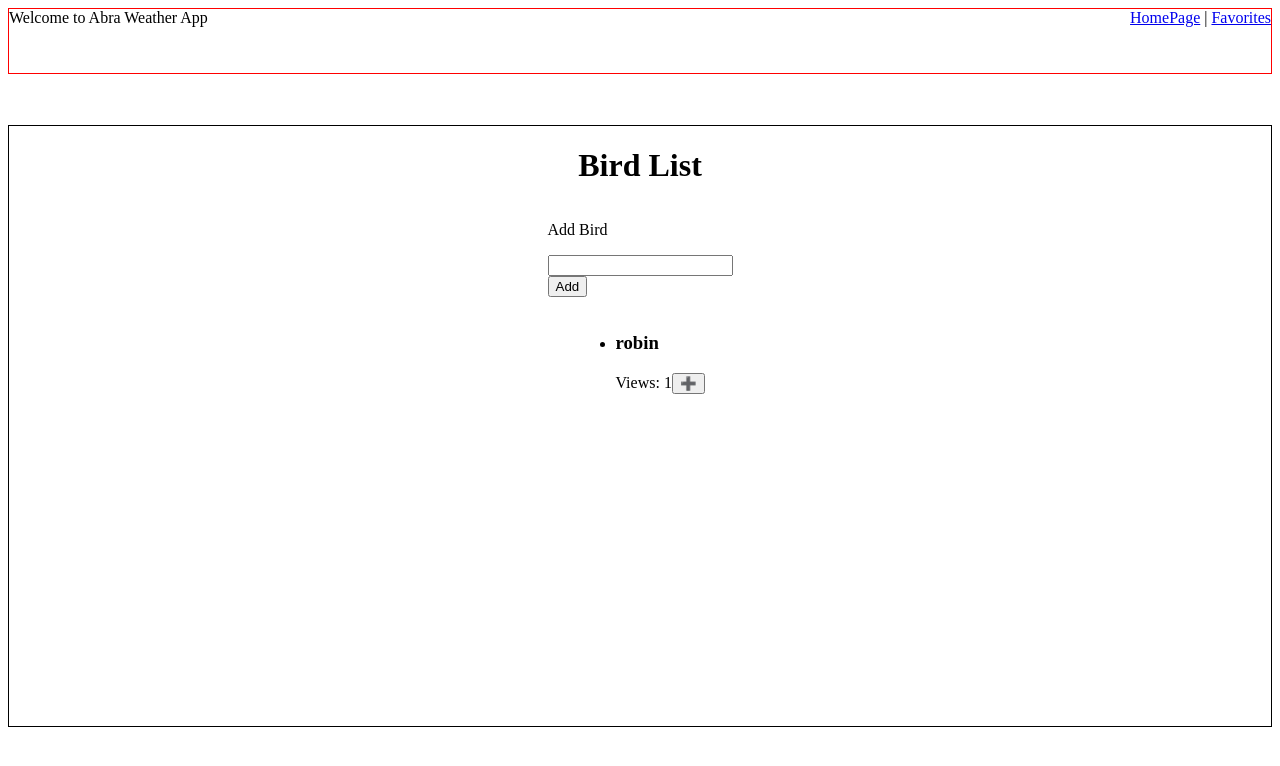
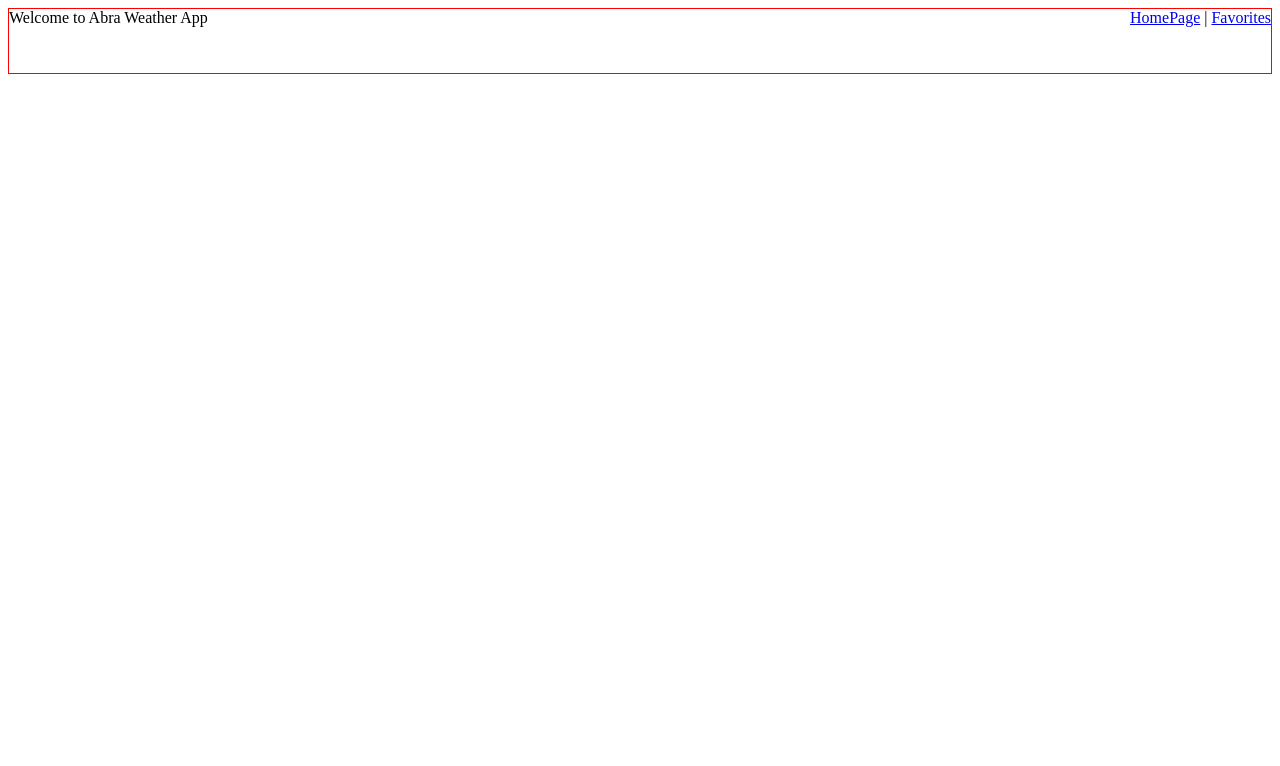
Before and after one commit to ovadiaE/Abra-WeatherApp, a React (Create React App) app: page /Favorites in a window 1280 px wide. Shown: the top 766 px of the page. Built offline with nearby package versions, Linux system fonts and the light colour scheme.

Commit message:
pulling values, working on favorites and redux

```diff
--- a/package.json
+++ b/package.json
@@ -11,6 +11,7 @@
     "@testing-library/react": "^12.1.2",
     "@testing-library/user-event": "^13.5.0",
     "axios": "^0.27.2",
+    "moment": "^2.29.3",
     "react": "^17.0.2",
     "react-dom": "^17.0.2",
     "react-redux": "^8.0.1",
--- a/src/components/Favorites/Favorites.js
+++ b/src/components/Favorites/Favorites.js
@@ -1,50 +1,18 @@
-import React, { useState } from 'react';
+import React, {useState} from 'react';
 import Navbar from '../Navbar/Navbar';
-import { useDispatch, useSelector } from 'react-redux';
-import {incrementBird, addBird} from '../../store/likes/likes'
+import {useSelector } from 'react-redux';
+
 
 function Favorites () {
-  const [birdName, setBird] = useState('');
-  const birds = useSelector(state => state.birds)
-
-  const dispatch = useDispatch()
-
-  const handleSubmit = event => {
-    event.preventDefault();
-    dispatch(addBird(birdName))
-    setBird('');
-  };
-
+  const likes = useSelector(state => state.likedCities)
+  const [cities, setCities] = useState([])
+  console.log(likes)
 
   return (
     <>
     <Navbar/>
     <div className="wrapper">
-    <h1>Bird List</h1>
-    <form onSubmit={handleSubmit}>
-      <label>
-        <p>
-          Add Bird
-        </p>
-        <input type="text"
-         onChange={e => setBird(e.target.value)}
-         value={birdName} />
-      </label>
-      <div>
-        <button type="submit">Add</button>
-      </div>
-    </form>
-    <ul>
-      {birds.map(bird => (
-        <li key={bird.name}>
-          <h3>{bird.name}</h3>
-          <div>
-            Views: {bird.views}
-            <button onClick={() => dispatch((incrementBird(bird.name)))}><span role="img" aria-label="add">➕</span></button>
-          </div>
-        </li>
-      ))}
-    </ul>
+     {likes.length > 1 ? <h1>{likes[0].name}</h1> : null}
   </div>
   </>
 );
--- a/src/components/Homepage/HomePage.css
+++ b/src/components/Homepage/HomePage.css
@@ -1,4 +1,4 @@
-.wrapper{
+.homepage-wrapper{
     height:75vh;
     margin-top: 4%;
     display: flex;
@@ -33,8 +33,8 @@
     width: 30%;
     margin-left: 2%;
     display: flex;
+    align-items: center;
     justify-content: space-between;
-    background-color: red;
 }
 
 .image{
@@ -50,5 +50,19 @@
     display: flex;
     justify-content: center;
     align-items: center;
-    background-color:blue;
 }
+
+.weather-display-grid{
+    border: 1px solid red;
+    margin-top: 4%;
+    height: 50%;
+    display: flex;
+    flex-direction: row;
+    justify-content: space-evenly;
+}
+
+.MuiCard-root{
+    border: 1px solid red;
+    width: 15%;
+    height: 100%;
+}
--- a/src/components/Homepage/HomePage.js
+++ b/src/components/Homepage/HomePage.js
@@ -1,46 +1,52 @@
-import React, {useEffect, useState} from 'react';
+import React, { useState} from 'react'
 import "./HomePage.css"
 import ApiRequest from '../../api/ApiRequest'
-import Navbar from '../Navbar/Navbar';
-import TextField from '@mui/material/TextField';
-import Button from '@mui/material/Button';
-import FavoriteIcon from '@mui/icons-material/Favorite';
+import Navbar from '../Navbar/Navbar'
+import moment from 'moment'
+import TextField from '@mui/material/TextField'
+import Button from '@mui/material/Button'
+import FavoriteIcon from '@mui/icons-material/Favorite'
+import Card from '@mui/material/Card';
+import CardContent from '@mui/material/CardContent';
+import { useDispatch } from 'react-redux';
+import {addCity} from '../../store/likes/likes'
+
 
 const HomePage = () => {
+    const dispatch = useDispatch()
     const [search, setSearch] = useState('')
-    const [city, setCity] = useState('')
+    const [city, setCity] = useState('Tel Aviv')
     const [temp, setTemp] = useState('')
+    const [fiveDayForecast, setFiveDayForecast] = useState('')
     const [weatherData, setWeatherData] = useState({})
     const key = process.env.REACT_APP_API_KEY
 
-    const handleChange = event => (setSearch(event.target.value));
+    const handleLike = event => {
+      event.preventDefault();
+      dispatch(addCity(city))
+
+    };
+
+    const handleChange = event => (setSearch(event.target.value))
     const handleSearch = async (event) => {
         event.preventDefault()
         const data = await ApiRequest.fetchWeatherInfo(search, key)
         setWeatherData(data)
         setCity(search)
+        setTemp(data.currentWeather.data[0].Temperature.Metric.Value)
+        setFiveDayForecast(data.fiveDayForecast.data.DailyForecasts)
     }
 
-    useEffect(()=>{
-        if(Object.entries(weatherData).length === 0){
-            console.log('hello')
+    //Functions returning the UI elements
 
-        } else{
-            console.log(weatherData.currentWeather.data[0].Temperature.Metric.Value)
-            setTemp(weatherData.currentWeather.data[0].Temperature.Metric.Value)
-        }
-    },[weatherData])
-
-    return (
-    <>
-        <Navbar/>
-        <div className="wrapper">
+    const searchField = () => (
         <div className="text-field">
             <TextField id="outlined-basic" label="Search" variant="outlined" onChange={handleChange} />
             <Button variant="outlined" onClick={handleSearch}>search</Button>
         </div>
+    )
 
-            <div className="weather-display-wrapper">
+    const weatherDisplayHeader = () => (
             <div className="header">
                 <div className="header-left">
                     <span className="image">Image</span>
@@ -48,12 +54,40 @@ const HomePage = () => {
                 </div>
 
                 <div className="header-right">
-                       <Button variant="text"><FavoriteIcon/></Button>
+                    <Button variant="text" onClick={handleLike}><FavoriteIcon/></Button>
                     <span>Add to favorites</span>
                 </div>
             </div>
+    )
+
+    const weatherDisplayBody = () => {
+        return (
+            <div className='weather-display-grid'>
+                { fiveDayForecast.length === 5 ? fiveDayForecast.map((element) => {
+                    return (
+                        <Card key={element.Date}>
+                            <CardContent>
+                                {element.Temperature.Maximum.Value}
+                            </CardContent>
+                            <CardContent>
+                                {moment(element.Date).format('dddd')}
+                            </CardContent>
+                        </Card>
+                    )
+                }): null}
             </div>
+        )
+    }
 
+    return (
+    <>
+        <Navbar/>
+        <div className="homepage-wrapper">
+            {searchField()}
+            <div className='weather-display-wrapper'>
+                {weatherDisplayHeader()}
+                {weatherDisplayBody()}
+            </div>
         </div>
     </>
    )
--- a/src/index.js
+++ b/src/index.js
@@ -3,18 +3,16 @@ import { render } from "react-dom";
 import App from './App';
 import { Provider } from 'react-redux';
 import { createStore } from 'redux';
-import birdApp from './store/likes/likes'
+import weatherApp from './store/likes/likes'
 import { BrowserRouter, Routes, Route } from "react-router-dom";
 import Favorites from './components/Favorites/Favorites'
 import HomePage from './components/Homepage/HomePage'
 
-const store = createStore(birdApp)
+const store = createStore(weatherApp)
 
 const rootElement = document.getElementById("root");
 render (
   <React.StrictMode>
-
-
     <Provider store={store}>
       <BrowserRouter>
         <Routes>
@@ -24,8 +22,6 @@ render (
         </Routes>
       </BrowserRouter>
     </Provider>
-
-
   </React.StrictMode>,
   rootElement
 );
--- a/src/store/likes/likes.js
+++ b/src/store/likes/likes.js
@@ -1,63 +1,33 @@
 import { combineReducers } from 'redux';
-const ADD_BIRD = 'ADD_BIRD';
-const INCREMENT_BIRD = 'INCREMENT_BIRD'
 
-export function addBird (bird) {
+const ADD_CITY= "ADD_FAVORITE"
+
+export function addCity(city){
+    console.log(city, 'from likes')
     return {
-        type: ADD_BIRD,
-        bird,
-    }
-}
-
-export function incrementBird(bird) {
-    return {
-      type: INCREMENT_BIRD,
-      bird
+      type: ADD_CITY,
+      city
     }
   }
 
-const defaultBirds = [
-    {
-      name: 'robin',
-      views: 1,
-    }
-  ];
+  const defaultCities = []
 
-function birds (state = defaultBirds, action) {
+function likedCities (state = defaultCities, action) {
     switch(action.type){
-        case ADD_BIRD:
-            return [
-                ...state,
-                {
-                    name: action.bird,
-                    views: 1
-                }
-            ];
-        case INCREMENT_BIRD:
-            const bird = state.find(b => action.bird === b.name);
-            const birds = state.filter(b => action.bird !== b.name);
-
-            console.log([
-                ...birds,
-                {
-                  ...bird,
-                  views: bird.views++
-                }
-              ])
-            return [
-              ...birds,
-              {
-                ...bird,
-                views: bird.views++
-              }
-            ];
+        case ADD_CITY:
+          return [
+            ...state,
+            {
+                name: action.city
+            }
+         ]
         default:
             return state
     }
 }
 
-const birdApp = combineReducers({
-    birds
+const weatherApp = combineReducers({
+   likedCities
   });
 
-  export default birdApp;
+export default weatherApp;
```
Also changed, not shown: src/store/likes/birds.js (added, +82 -0 lines), 1 other file (tests, documents, lock files or other folders). Lines whose indentation alone changed are shown as unchanged.
